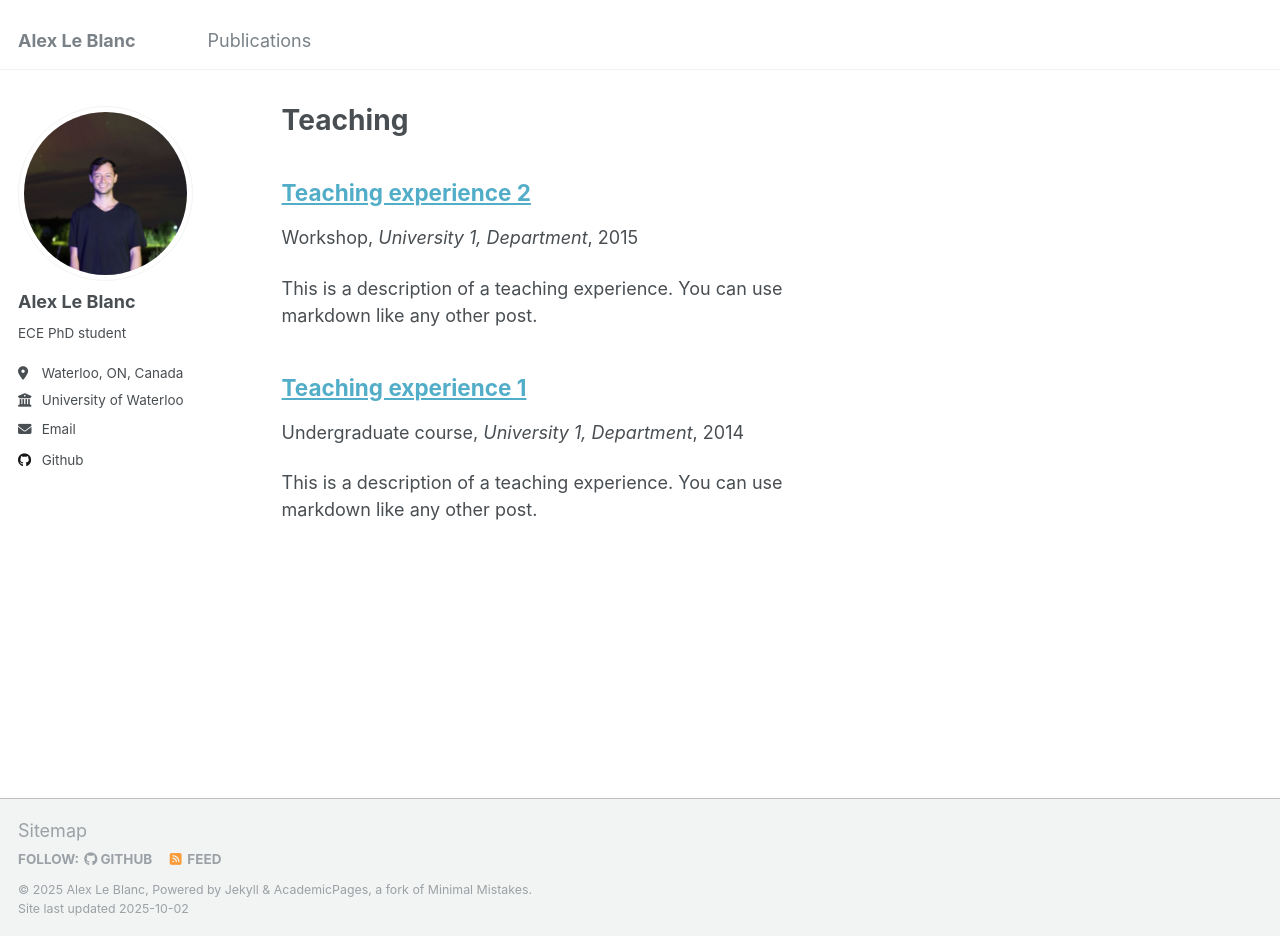
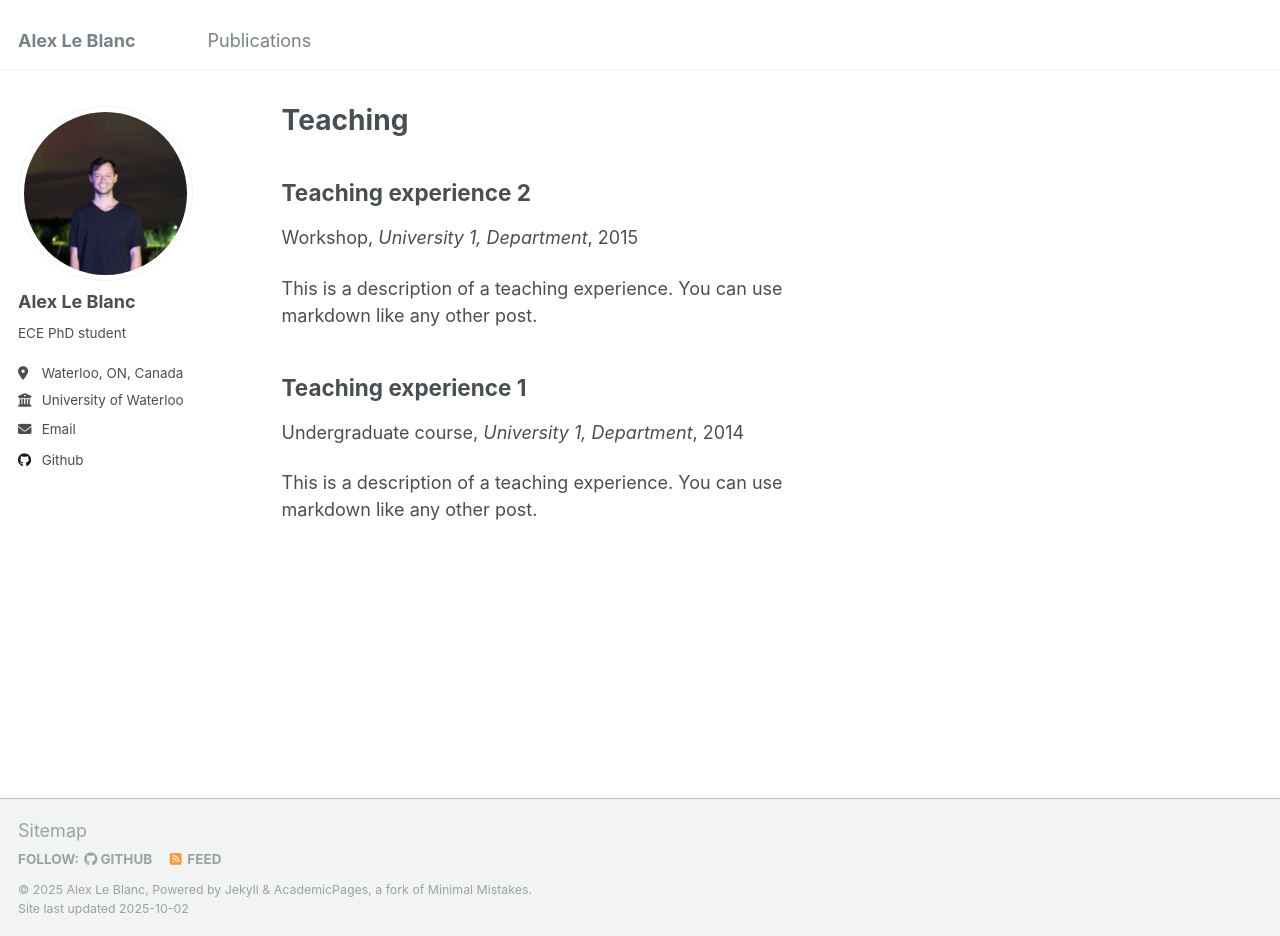
Before and after one commit to AlexLB99/AlexLB99.github.io, a Jekyll site: the page built from _pages/teaching.html, in a window 1280 px wide and 936 px high. Built offline with Jekyll 4.4.1, drawn with Linux system fonts in a browser that asks for light colours.

```diff
--- a/_includes/archive-single.html
+++ b/_includes/archive-single.html
@@ -27,11 +27,11 @@
     {% endif %}
 
     <h2 class="archive__item-title" itemprop="headline">
-      {% if post.link %}
-        <a href="{{ post.link }}">{{ title }}</a> <a href="{{ base_path }}{{ post.url }}" rel="permalink"><i class="fa fa-link" aria-hidden="true" title="permalink"></i><span class="sr-only">Permalink</span></a>
-      {% else %}
-        <a href="{{ base_path }}{{ post.url }}" rel="permalink">{{ title }}</a>
-      {% endif %}
+        {% if post.paperurl %}
+            <a href="{{ post.paperurl }}">{{ title }}</a>
+        {% else %}
+            {{ title }}
+        {% endif %}
     </h2>
 
     {% if post.read_time %}
```
Also changed, not shown: _publications/2009-10-01-paper-title-number-1.md (+0 -1 lines), _publications/2025vstte.md (+0 -1 lines), 1 other file.
